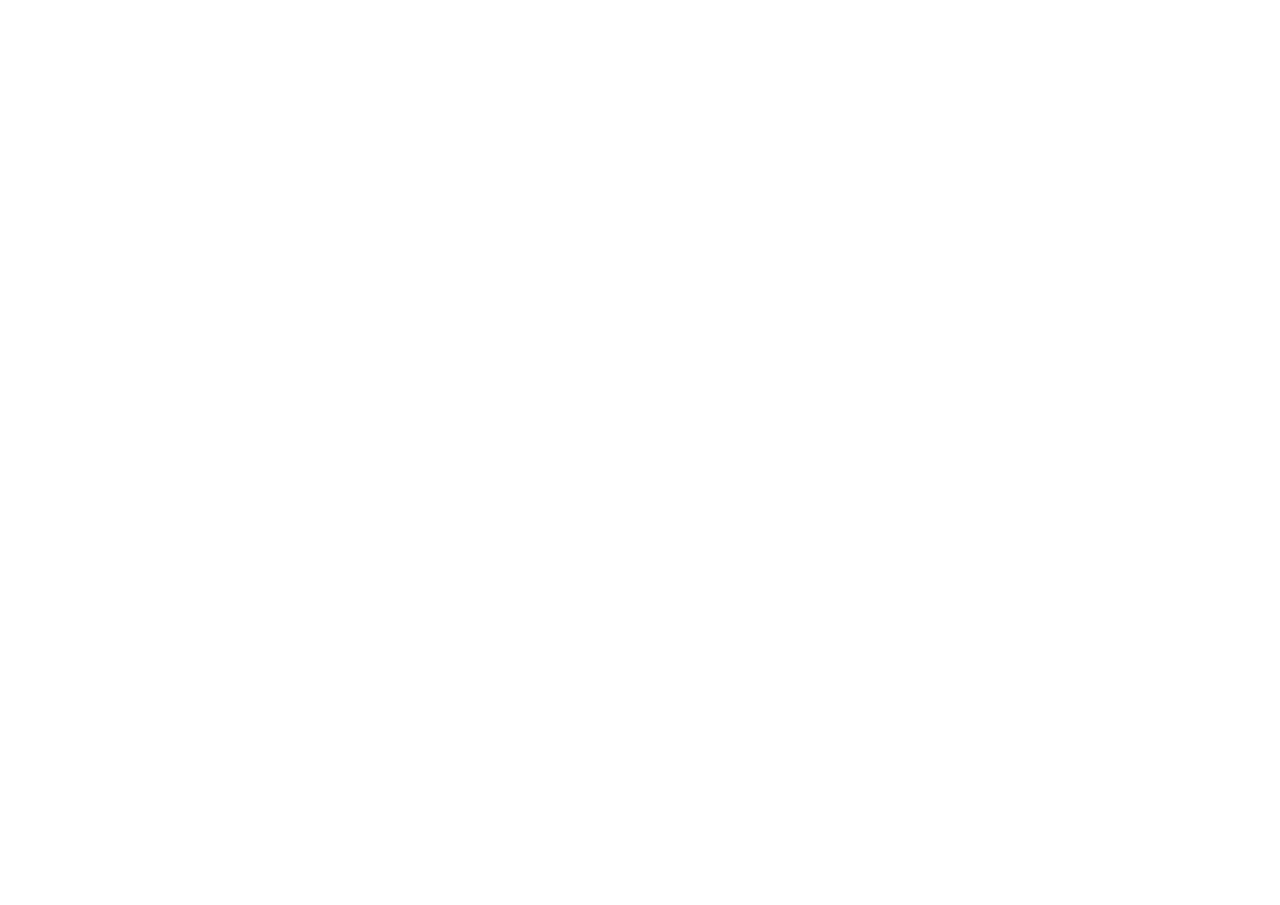
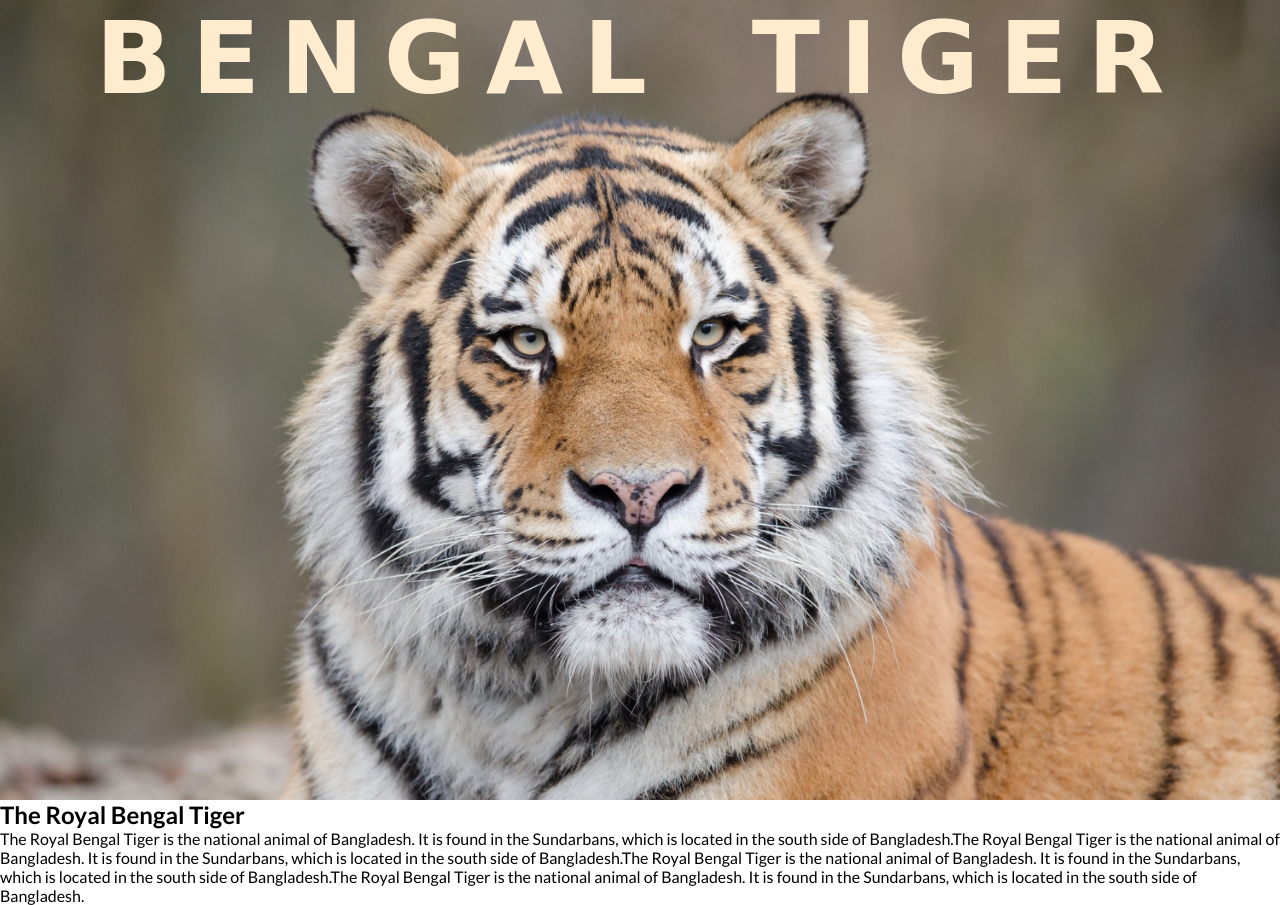
Before and after one commit to saifullah199/conceptual-session1, a plain HTML site: page index.html in a window 1280 px wide. Before the commit the page ends 800 px from the top, so only its background shows below. Drawn offline with Linux system fonts and the light colour scheme.

Commit message:
added image and article

```diff
--- a/index.html
+++ b/index.html
@@ -4,8 +4,16 @@
     <meta charset="UTF-8">
     <meta name="viewport" content="width=device-width, initial-scale=1.0">
     <title>Conceptual Session</title>
+    <link rel="stylesheet" href="style.css">
+
 </head>
 <body>
-
+    <div class="hero">
+        <h1> BENGAL TIGER </h1>
+    </div>
+    <div class="article">
+        <h2> The Royal Bengal Tiger</h2>
+        <p> The Royal Bengal Tiger is the national animal of Bangladesh. It is found in the Sundarbans, which is located in the south side of Bangladesh.The Royal Bengal Tiger is the national animal of Bangladesh. It is found in the Sundarbans, which is located in the south side of Bangladesh.The Royal Bengal Tiger is the national animal of Bangladesh. It is found in the Sundarbans, which is located in the south side of Bangladesh.The Royal Bengal Tiger is the national animal of Bangladesh. It is found in the Sundarbans, which is located in the south side of Bangladesh.</p>
+    </div>
 </body>
 </html>
--- a/style.css
+++ b/style.css
@@ -0,0 +1,20 @@
+@import url('https://fonts.googleapis.com/css2?family=Lato:ital,wght@0,400;0,700;1,400;1,700;1,900&display=swap');
+*{
+    margin: 0;
+    padding: 0;
+    font-family: 'Lato', sans-serif;
+}
+.hero{
+    background-image: url('../conceptual-session1/images/bengal-tiger.jpg');
+    height: 100vh;
+    background-size: cover;
+}
+ .hero h1{
+    font-size: 100px;
+    text-align: center;
+    color: blanchedalmond;
+    font-weight: 800;
+    font-family: cursive;
+    word-spacing: 30px;
+    letter-spacing: 20px;
+}
```
Also changed, not shown: images/bengal-tiger.jpg (added), images/tiger.jpg (added).
